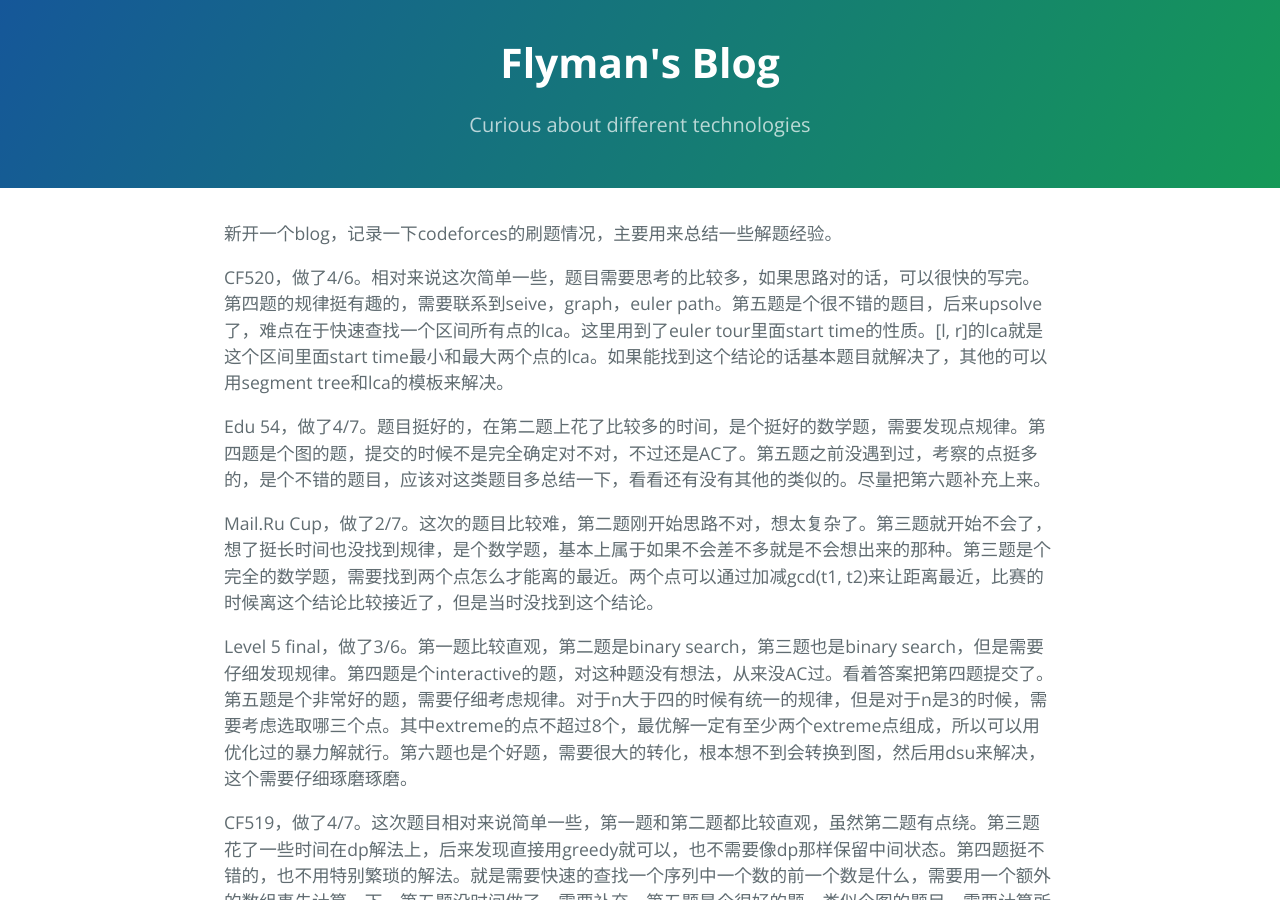
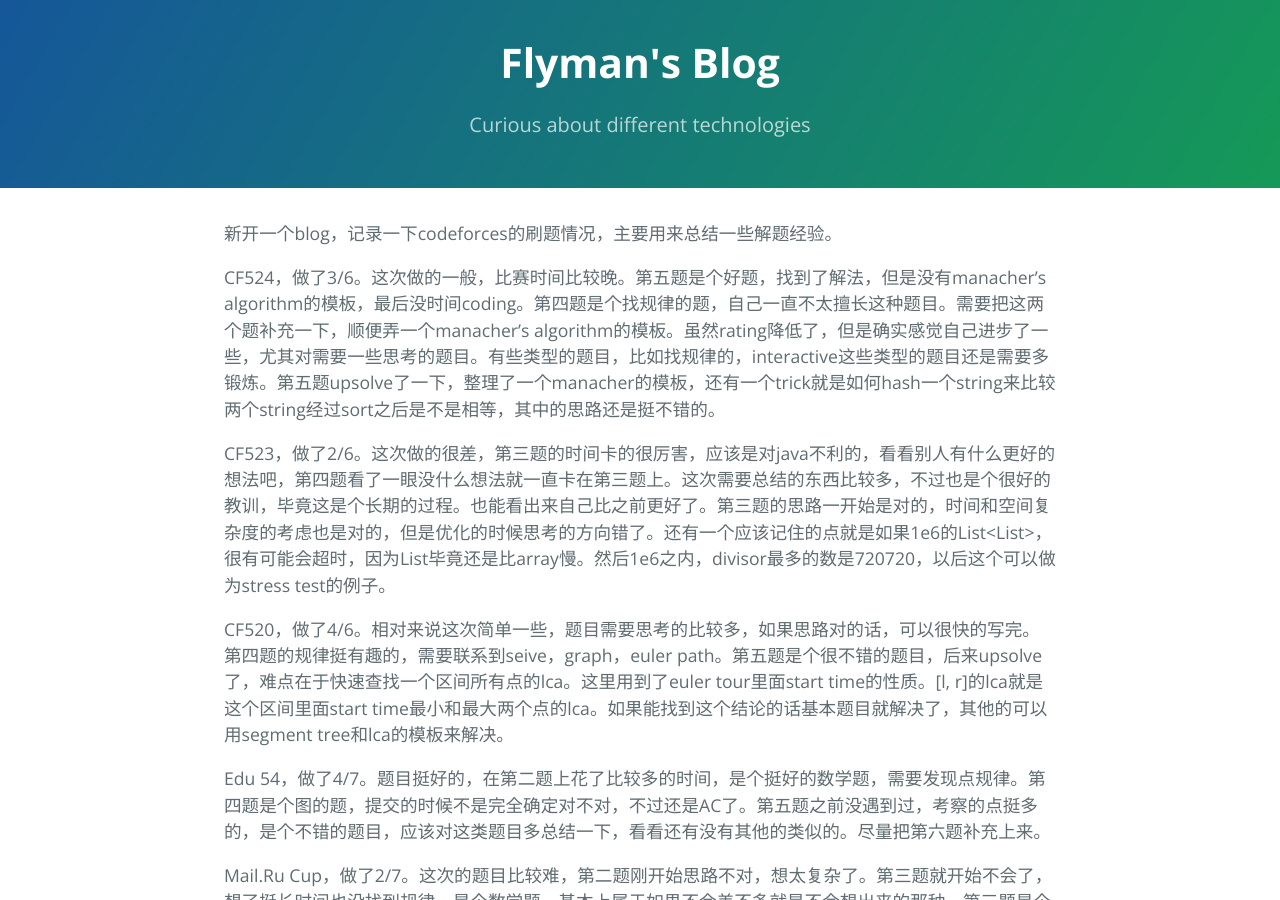
Before and after one commit to flyman3046/flyman3046.github.io, a Jekyll site: the page built from _posts/2018-09-20-cf_learning_notes.markdown, in a window 1280 px wide and 900 px high. Built offline with Jekyll 4.4.1, drawn with Linux system fonts in a browser that asks for light colours.

Commit message:
cf 523-524

```diff
--- a/_posts/2018-09-20-cf_learning_notes.markdown
+++ b/_posts/2018-09-20-cf_learning_notes.markdown
@@ -6,6 +6,10 @@
 ---
 
 新开一个blog，记录一下codeforces的刷题情况，主要用来总结一些解题经验。
+
+CF524，做了3/6。这次做的一般，比赛时间比较晚。第五题是个好题，找到了解法，但是没有manacher’s algorithm的模板，最后没时间coding。第四题是个找规律的题，自己一直不太擅长这种题目。需要把这两个题补充一下，顺便弄一个manacher’s algorithm的模板。虽然rating降低了，但是确实感觉自己进步了一些，尤其对需要一些思考的题目。有些类型的题目，比如找规律的，interactive这些类型的题目还是需要多锻炼。第五题upsolve了一下，整理了一个manacher的模板，还有一个trick就是如何hash一个string来比较两个string经过sort之后是不是相等，其中的思路还是挺不错的。
+
+CF523，做了2/6。这次做的很差，第三题的时间卡的很厉害，应该是对java不利的，看看别人有什么更好的想法吧，第四题看了一眼没什么想法就一直卡在第三题上。这次需要总结的东西比较多，不过也是个很好的教训，毕竟这是个长期的过程。也能看出来自己比之前更好了。第三题的思路一开始是对的，时间和空间复杂度的考虑也是对的，但是优化的时候思考的方向错了。还有一个应该记住的点就是如果1e6的List<List<Integer>>，很有可能会超时，因为List毕竟还是比array慢。然后1e6之内，divisor最多的数是720720，以后这个可以做为stress test的例子。
 
 CF520，做了4/6。相对来说这次简单一些，题目需要思考的比较多，如果思路对的话，可以很快的写完。第四题的规律挺有趣的，需要联系到seive，graph，euler path。第五题是个很不错的题目，后来upsolve了，难点在于快速查找一个区间所有点的lca。这里用到了euler tour里面start time的性质。[l, r]的lca就是这个区间里面start time最小和最大两个点的lca。如果能找到这个结论的话基本题目就解决了，其他的可以用segment tree和lca的模板来解决。
 
```
Also changed, not shown: 1 other file.
